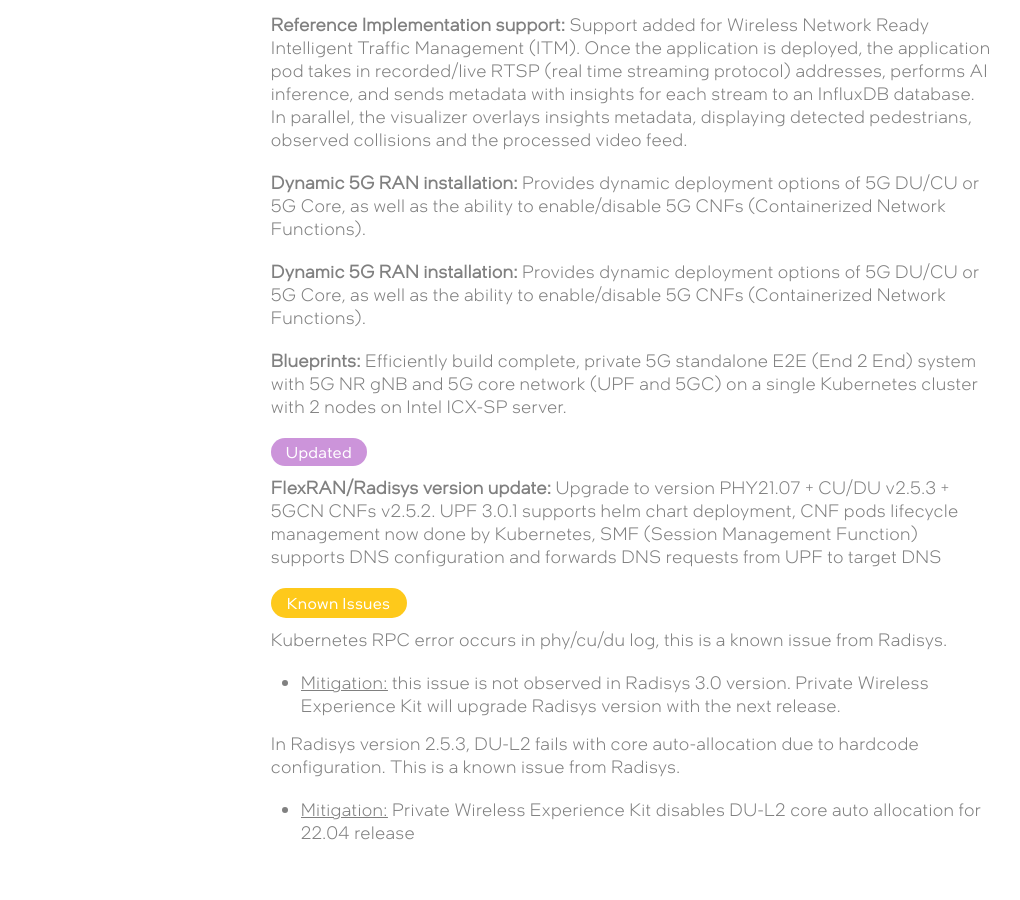
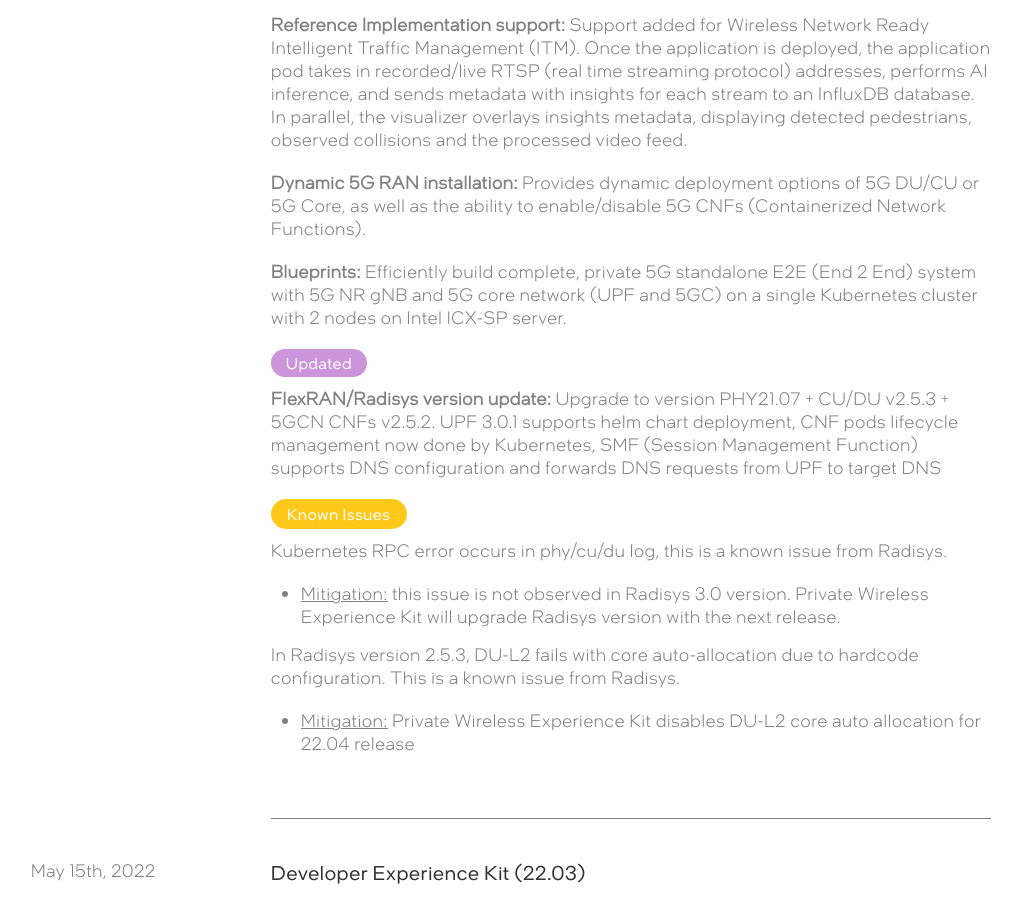
Before and after one commit to intelsmartedgeons/intelsmartedgeons.github.io, a Jekyll site: the page built from release-notes.md, in a window 1280 px wide and 900 px high, scrolled down 2896 px. Shown: the whole window, without its empty margins (9-1029 px from the left). Built offline with Jekyll 4.4.1, drawn with Linux system fonts in a browser that asks for light colours; some web fonts are replaced.

Commit message:
update release note

```diff
--- a/release-notes.md
+++ b/release-notes.md
@@ -84,7 +84,6 @@
     <p><strong>Intel E810 NIC support:</strong> Dynamically reconfigures NIC VF (Virtual Function) number and interfaces through Kubernetes operators, providing an improvement in user experience.</p>
     <p><strong>EdgeDNS support:</strong> Enables local DNS (Domain Name Service) functionality on edge node, support domain name query, add/delete operation.</p>
     <p><strong>Reference Implementation support:</strong> Support added for Wireless Network Ready Intelligent Traffic Management (ITM). Once the application is deployed, the application pod takes in recorded/live RTSP (real time streaming protocol) addresses, performs AI inference, and sends metadata with insights for each stream to an InfluxDB database. In parallel, the visualizer overlays insights metadata, displaying detected pedestrians, observed collisions and the processed video feed.</p>
-    <p><strong>Dynamic 5G RAN installation:</strong> Provides dynamic deployment options of 5G DU/CU or 5G Core, as well as the ability to enable/disable 5G CNFs (Containerized Network Functions).</p>
     <p><strong>Dynamic 5G RAN installation:</strong> Provides dynamic deployment options of 5G DU/CU or 5G Core, as well as the ability to enable/disable 5G CNFs (Containerized Network Functions).</p>
     <p><strong>Blueprints:</strong> Efficiently build complete, private 5G standalone E2E (End 2 End) system with 5G NR gNB and 5G core network (UPF and 5GC) on a single Kubernetes cluster with 2 nodes on Intel ICX-SP server.</p>
     <a class="uk-button uk-button-purple uk-button-small uk-margin-small-bottom">Updated</a>
```
